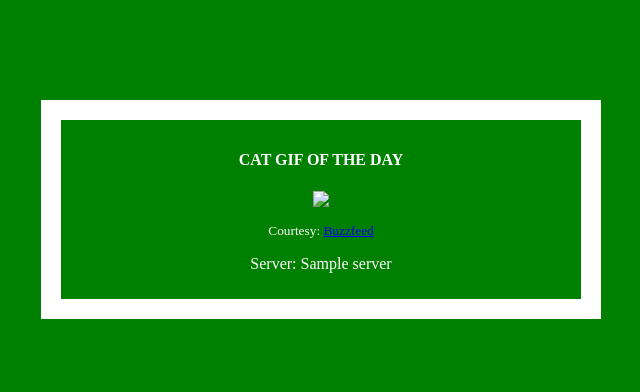
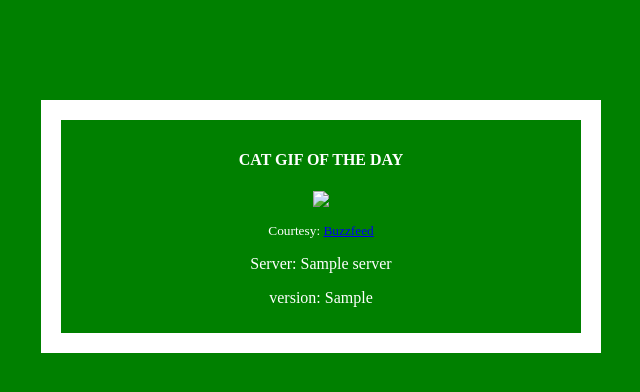
Before and after one commit to heytrav/sample-flask-app, a Flask app: template templates/index.html in a window 1280 px wide. Shown: the top 392 px of the page, without its empty margins (319-959 px from the left). Run offline with Flask 2, Linux system fonts and the light colour scheme; the template is opened without the code that fills it: most values are stand-ins (such as "Sample title", 1, 10 or a date in 2020).

Commit message:
Reintegrate version in html for v5

```diff
--- a/templates/index.html
+++ b/templates/index.html
@@ -25,7 +25,9 @@
       <p>
       Server: {{ server }}
       </p>
-
+      <p>
+      version: {{ app_version }}
+      </p>
     </div>
   </body>
 </html>
```
